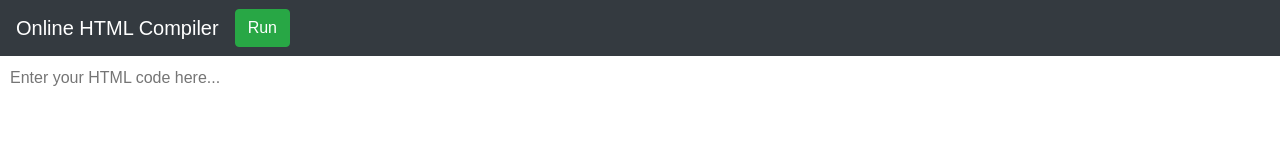
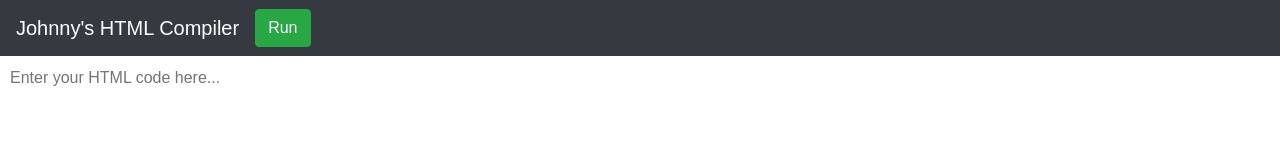
Before and after one commit to a0311759/online-HTML-compiler, a plain HTML site: page index.html in a window 1280 px wide. Drawn offline with nearby package versions, Linux system fonts and the light colour scheme.

Commit message:
Update index.html

```diff
--- a/index.html
+++ b/index.html
@@ -11,7 +11,7 @@
 
     <!-- Navigation Bar -->
     <nav class="navbar navbar-expand-lg navbar-dark bg-dark">
-        <span class="navbar-brand">Online HTML Compiler</span>
+        <span class="navbar-brand">Johnny's HTML Compiler</span>
         <button class="btn btn-success" id="runButton" onclick="runFunction()">Run</button>
     </nav>
 
```
